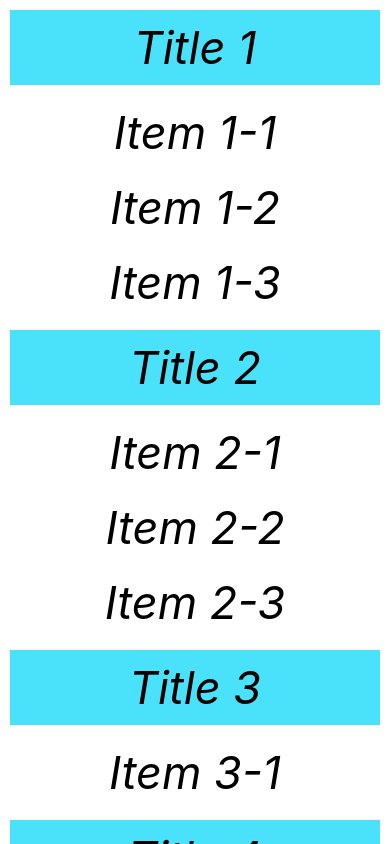
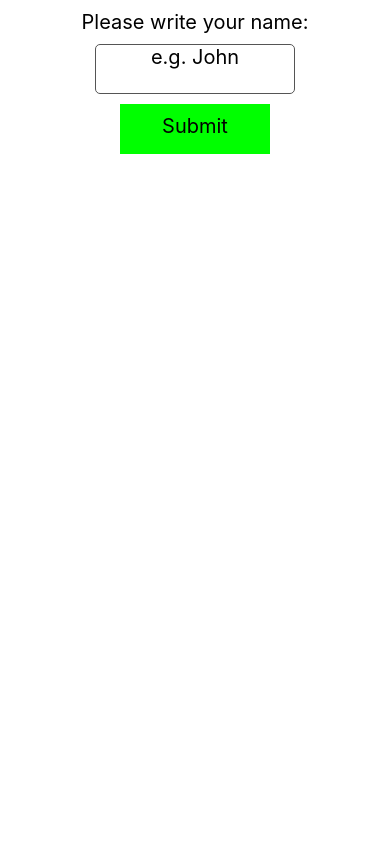
Before and after one commit to Saiedafride11/Programming-WIth-Mash, a React Native app: screen / in a window 390 px wide. Built offline with nearby package versions, Linux system fonts and the light colour scheme.

Commit message:
Button_Pressable_TouchableOpacity_TouchableHighlight_TouchableWithoutFeedback

```diff
--- a/App.js
+++ b/App.js
@@ -3,133 +3,123 @@
   StyleSheet,
   View,
   Text,
-  ScrollView,
-  RefreshControl,
-  FlatList,
-  SectionList,
+  TextInput,
+  Button,
+  TouchableOpacity,
+  TouchableHighlight,
+  TouchableWithoutFeedback,
+  Pressable,
 } from 'react-native';
 
 const App = () => {
 
-  const [Items, setItems] = useState([
-    { name: 'Item 1' },
-    { name: 'Item 2' },
-    { name: 'Item 3' },
-    { name: 'Item 4' },
-    { name: 'Item 5' },
-    { name: 'Item 6' },
-    { name: 'Item 7' },
-    { name: 'Item 8' },
-    { name: 'Item 9' },
-    { name: 'Item 27' },
-    { name: 'Item 78' },
-  ]);
-  const DATA = [
-    {
-      title: 'Title 1',
-      data: ['Item 1-1', 'Item 1-2', 'Item 1-3'],
-    },
-    {
-      title: 'Title 2',
-      data: ['Item 2-1', 'Item 2-2', 'Item 2-3'],
-    },
-    {
-      title: 'Title 3',
-      data: ['Item 3-1'],
-    },
-    {
-      title: 'Title 4',
-      data: ['Item 4-1', 'Item 4-2'],
-    },
-  ]
-  const [Refreshing, setRefreshing] = useState(false);
-
-  const onRefresh = () => {
-    setRefreshing(true);
-    setItems([...Items, { name: 'Item 69' }]);
-    setRefreshing(false);
+  const [name, SetName] = useState('');
+  const [submitted, SetSubmitted] = useState(false);
+  const onPressHandler = () => {
+    SetSubmitted(!submitted);
   }
 
   return (
-    // ----------------------------------------------------------------
-                          // SectionList
-    // ----------------------------------------------------------------
-    <SectionList
-      keyExtractor={(item, index) => index.toString()}
-      sections={DATA}
-      renderItem={({ item }) => (
-        <Text style={styles.text}>{item}</Text>
-      )}
-      renderSectionHeader={({section})=>(
-        <View style={styles.item}>
-          <Text style={styles.text}>{section.title}</Text>
+    <View style={styles.body}>
+      <Text style={styles.text}>
+        Please write your name:
+      </Text>
+      <TextInput
+        style={styles.input}
+        placeholder='e.g. John'
+        multiline
+        maxLength={5}
+        keyboardType="phone-pad"
+        editable={true || false}
+        onChangeText={(value) => SetName(value)}
+      />
+      {/* <Button
+        title={submitted ? 'Clear' : 'Submit'}
+        onPress={onPressHandler}
+        color='#00f'
+      /> */}
+
+      {/* <TouchableOpacity
+        style={styles.button}
+        onPress={onPressHandler}
+        activeOpacity={0.5}
+      >
+          <Text style={styles.text}>
+            {submitted ? 'Clear' : 'Submit'}
+          </Text>
+      </TouchableOpacity> */}
+
+
+      {/* <TouchableHighlight
+        style={styles.button}
+        onPress={onPressHandler}
+        activeOpacity={0.5}
+        underlayColor="#dddddd"
+      >
+          <Text style={styles.text}>
+            {submitted ? 'Clear' : 'Submit'}
+          </Text>
+      </TouchableHighlight> */}
+
+      {/* <TouchableWithoutFeedback
+        onPress={onPressHandler}
+      >
+        <View style={styles.button}>
+          <Text style={styles.text}>
+            {submitted ? 'Clear' : 'Submit'}
+          </Text>
         </View>
-      )}
-    />
-    // ----------------------------------------------------------------
-                          // FlatList
-    // ----------------------------------------------------------------
-    // <FlatList
-    //   keyExtractor={(item, index) => index.toString()}
-    //   data={Items}
-    //   renderItem={({ item }) => (
-    //     <View style={styles.item}>
-    //       <Text style={styles.text}>{item.name}</Text>
-    //     </View>
-    //   )}
-    //   refreshControl={
-    //     <RefreshControl
-    //       refreshing={Refreshing}
-    //       onRefresh={onRefresh}
-    //       colors={['#ff00ff']}
-    //     />
-    //   }
-    // />
+      </TouchableWithoutFeedback> */}
 
-    // ----------------------------------------------------------------
-                          // map
-    // ----------------------------------------------------------------
-    // <ScrollView
-    //   style={styles.body}
-    //   refreshControl={
-    //     <RefreshControl
-    //       refreshing={Refreshing}
-    //       onRefresh={onRefresh}
-    //       colors={['#ff00ff']}
-    //     />
-    //   }
-    // >
-    //   {
-    //     Items.map((object) => {
-    //       return (
-    //         <View style={styles.item} key={object.key}>
-    //           <Text style={styles.text}>{object.item}</Text>
-    //         </View>
-    //       )
-    //     })
-    //   }
-    // </ScrollView>
+      <Pressable
+        onPress={onPressHandler}
+        // onLongPress={onPressHandler}
+        hitSlop={{ top: 10, bottom: 10, right: 10, left: 10 }}
+        android_ripple={{color:'#00f'}}
+        style={({ pressed }) => [
+          { backgroundColor: pressed ? '#dddddd' : '#00ff00' },
+          styles.button
+        ]}
+      >
+        <Text style={styles.text}>
+          {submitted ? 'Clear' : 'Submit'}
+        </Text>
+      </Pressable>
+      {submitted ?
+        <Text style={styles.text}>
+          You are registered as {name}
+        </Text>
+        :
+        null
+      }
+    </View>
   );
 };
 
 const styles = StyleSheet.create({
   body: {
     flex: 1,
-    flexDirection: 'column',
     backgroundColor: '#ffffff',
-  },
-  item: {
-    margin: 10,
-    backgroundColor: '#4ae1fa',
-    justifyContent: 'center',
     alignItems: 'center',
   },
   text: {
     color: '#000000',
-    fontSize: 45,
-    fontStyle: 'italic',
+    fontSize: 20,
     margin: 10,
+  },
+  input: {
+    width: 200,
+    borderWidth: 1,
+    borderColor: '#555',
+    borderRadius: 5,
     textAlign: 'center',
+    fontSize: 20,
+    marginBottom: 10,
+  },
+  button: {
+    width: 150,
+    height: 50,
+    alignItems: 'center',
   },
 });
 
```
